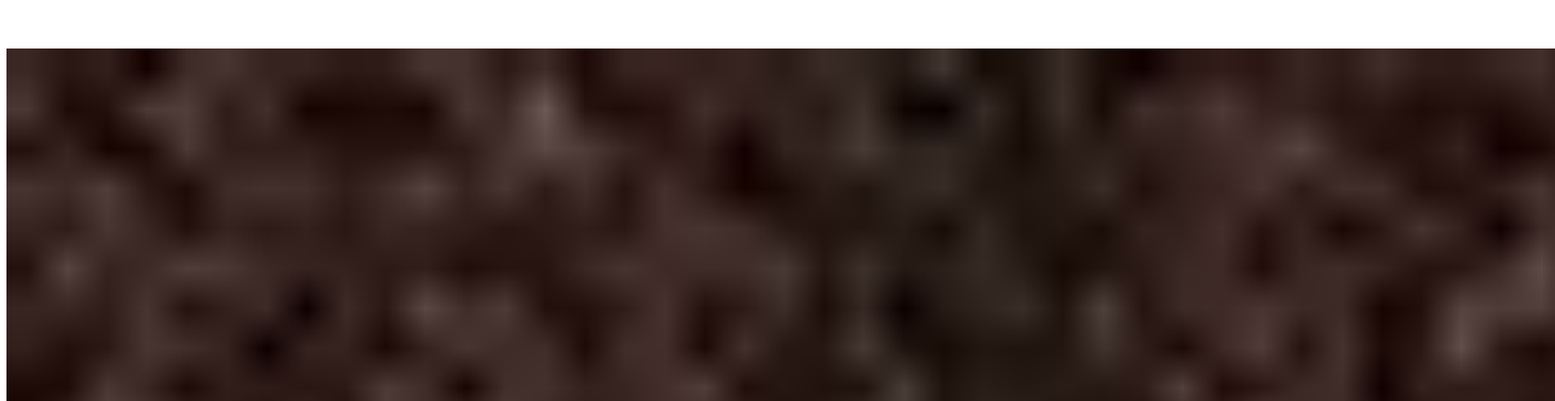
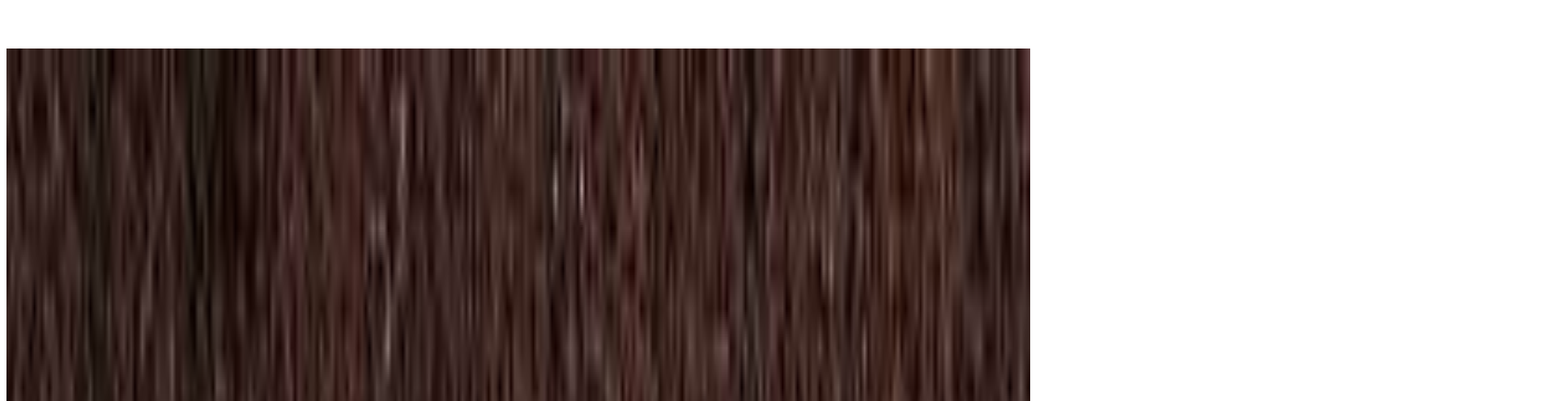
Before and after one commit to HoangHuyKG/Keo-Bua-Bao, a plain HTML site: page index.html in a window 1280 px wide. Shown: the part 858-1354 px from the top of the page at 81% size, 1920 px wide, since content can reach past the window. Drawn offline with Linux system fonts and the light colour scheme.

Commit message:
Update style.css

```diff
--- a/asset/style.css
+++ b/asset/style.css
@@ -42,7 +42,7 @@ a{
     color: black;
 }
 .imgground{
-    wight: 100%;
+    width: 100%;
     height: 9000px;
     margin-top: 800px;
 }
```
